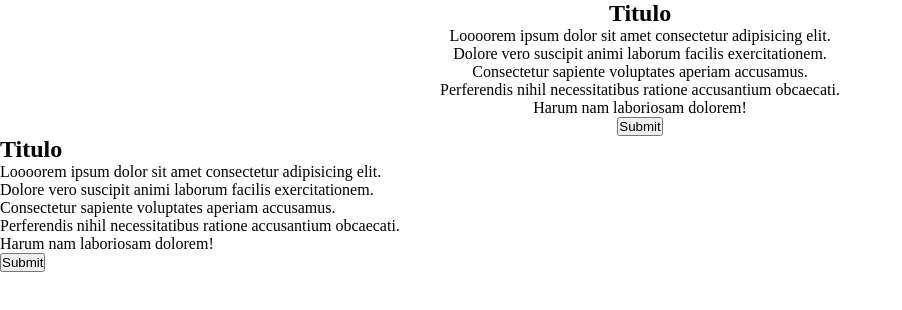
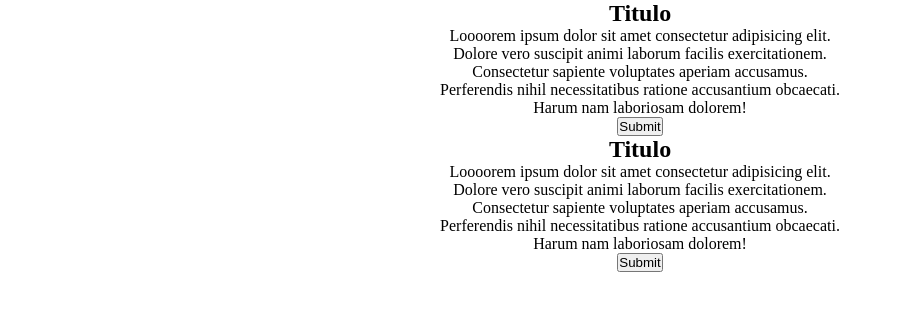
Before and after one commit to joaclausen/primer-repositorio, a plain HTML site: page DesafioGitHub+Clausen/index.html in a window 1280 px wide. Shown: the whole page, without its empty margins (0-902 px from the left). Drawn offline with Linux system fonts and the light colour scheme.

Commit message:
le añadi propiedades al texto_centrado2

```diff
--- a/DesafioGitHub+Clausen/css/styles.css
+++ b/DesafioGitHub+Clausen/css/styles.css
@@ -11,3 +11,12 @@
     background-color: grey;
     transform: skew(-45deg);
 }
+
+.texto_centrado2{
+    max-width: 550px;
+    margin: 0 auto;
+    text-align: center;
+}
+.boton2:hover{
+
+}
```
